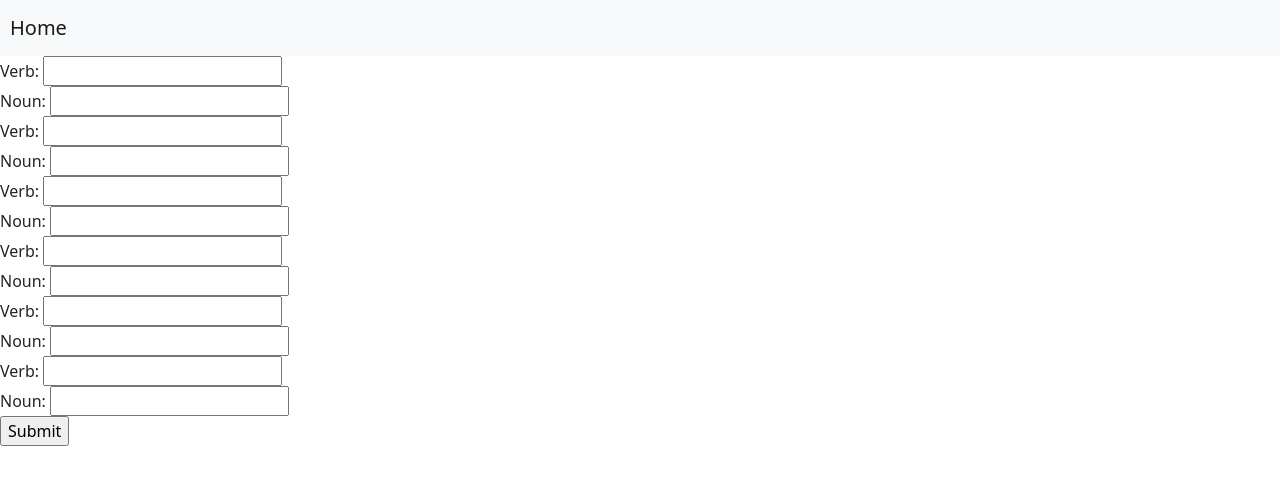
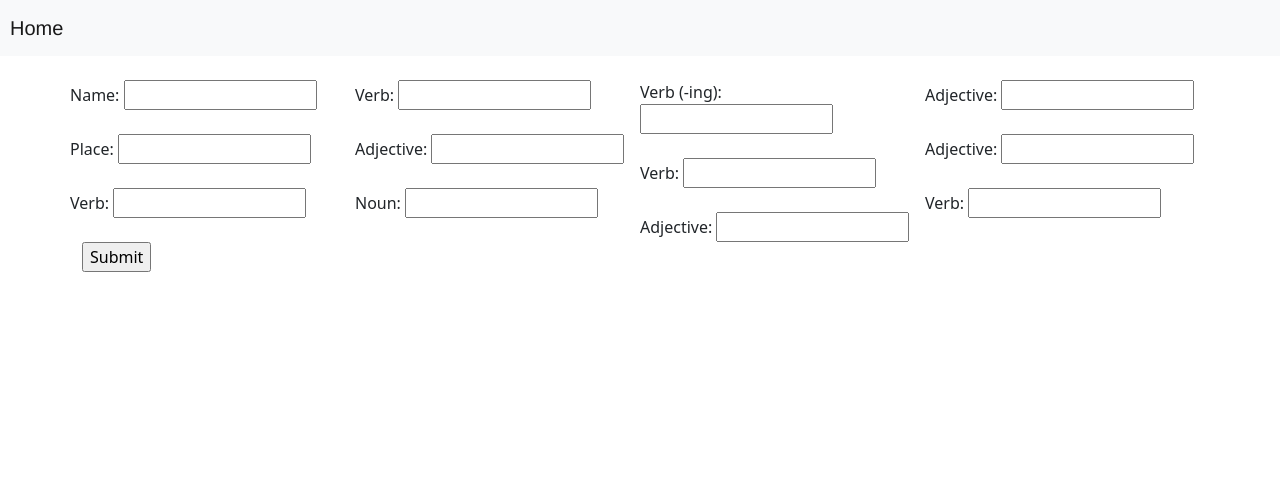
Before and after one commit to theofahey/Ties__tfahey20_sging20_ekrechmer20_ilam21, a Flask app: page /FBI-input in a window 1280 px wide. Shown: the top 485 px of the page. Run offline with Flask 2, Linux system fonts and the light colour scheme.

Commit message:
worked on formatting and fixing small things

```diff
--- a/app/fbiStory.txt
+++ b/app/fbiStory.txt
@@ -1 +1 @@
-You’re running away from FBI wanted criminal #. As you race down the block, you turn the corner and run into your friend, #, who stops you and says, “#” You take these wise words of wisdom and keep running, deciding it’s best to run into #. As you # and # towards the # #, you see your criminal begin to gain speed, looking like a # and # towards you. You need to # again! You keep running and bump into a(n) # trash can, a(n) # schoolbus, and #, another FBI criminal. Just when you think your life is over, the first FBI criminal spots the second, and the two embrace in a(n) # hug. Is this a criminal love story, you wonder? Quickly, you # to get away from danger, admiring this long-lost romance from afar.
+You’re running away from FBI wanted criminal #. As you race down the block, you turn the corner and run into your friend, #, who stops you and says, “#” You take these wise words of wisdom and keep running, deciding it’s best to run into #. As you # and # towards the # safe place, you see your criminal begin to gain speed, looking like a # and # towards you. You need to # again! You keep running and bump into a(n) # trash can, a(n) # schoolbus, and #, another FBI criminal. Just when you think your life is over, the first FBI criminal spots the second, and the two embrace in a(n) # hug. Is this a criminal love story, you wonder? Quickly, you # to get away from danger, admiring this long-lost romance from afar.
--- a/app/templates/FBIfill.html
+++ b/app/templates/FBIfill.html
@@ -10,51 +10,68 @@
   </head>
   <body>
     <nav class="navbar navbar-expand-lg navbar-light bg-light">
-      <a class="navbar-brand" style="padding-left: 10px;"
+      <a class="navbar-brand" style="padding-left: 10px; font-family: Helvetica;"
         href="{{ url_for('start') }}">Home</a>
         <button class="navbar-toggler" type="button" data-toggle="collapse" data-target="#navbarSupportedContent" aria-controls="navbarSupportedContent" aria-expanded="false" aria-label="Toggle navigation">
           <span class="navbar-toggler-icon"></span>
         </button>
     </nav>
+    <br>
     {% block content %}
     <form class="" action="{{ url_for('kanye_east') }}" method="POST">
-          Verb:
-          <input type="text" name="1">
-          <br>
-          Noun:
-          <input type="text" name="2">
-          <br>
-          Verb:
-          <input type="text" name="3">
-          <br>
-          Noun:
-          <input type="text" name="4">
-          <br>
-          Verb:
-          <input type="text" name="5">
-          <br>
-          Noun:
-          <input type="text" name="6">
-          <br>
-          Verb:
-          <input type="text" name="7">
-          <br>
-          Noun:
-          <input type="text" name="8">
-          <br>
-          Verb:
-          <input type="text" name="9">
-          <br>
-          Noun:
-          <input type="text" name="10">
-          <br>
-          Verb:
-          <input type="text" name="11">
-          <br>
-          Noun:
-          <input type="text" name="12">
-          <br>
+          <div class="container">
+          <div class="row">
+            <!-- column 1 -->
+            <div class="col-sm" style="padding-left: 0px">
+              Name:
+              <input type="text" name="1" size="15">
+              <br><br>
+              Place:
+              <input type="text" name="2" size="15">
+              <br><br>
+              Verb:
+              <input type="text" name="3" size="15">
+              <br><br>
+            </div>
+            <!-- column 2 -->
+            <div class="col-sm" style="padding-left: 0px">
+              Verb:
+              <input type="text" name="4" size="15">
+              <br><br>
+              Adjective:
+              <input type="text" name="5" size="15">
+              <br><br>
+              Noun:
+              <input type="text" name="6" size="15">
+              <br><br>
+            </div>
+            <!-- column 3 -->
+            <div class="col-sm" style="padding-left: 0px">
+              Verb (-ing):
+              <input type="text" name="7" size="15">
+              <br><br>
+              Verb:
+              <input type="text" name="8" size="15">
+              <br><br>
+              Adjective:
+              <input type="text" name="9" size="15">
+            </div>
+            <!-- column 4 -->
+            <div class="col-sm" style="padding-left: 0px">
+              Adjective:
+              <input type="text" name="10" size="15">
+              <br><br>
+              Adjective:
+              <input type="text" name="11" size="15">
+              <br><br>
+              Verb:
+              <input type="text" name="12" size="15">
+            </div>
+          </div>
           <input type="submit">
+        </div>
+
+
     </form>
     {% endblock %}
   </body>
--- a/app/templates/dogfill.html
+++ b/app/templates/dogfill.html
@@ -9,7 +9,7 @@
   </head>
   <body>
     <nav class="navbar navbar-expand-lg navbar-light bg-light">
-      <a class="navbar-brand" style="padding-left: 10px;"
+      <a class="navbar-brand" style="padding-left: 10px; font-family: Helvetica;"
         href="{{ url_for('start') }}">Home</a>
         <button class="navbar-toggler" type="button" data-toggle="collapse" data-target="#navbarSupportedContent" aria-controls="navbarSupportedContent" aria-expanded="false" aria-label="Toggle navigation">
           <span class="navbar-toggler-icon"></span>
--- a/devlog.txt
+++ b/devlog.txt
@@ -50,3 +50,8 @@ EllaK -- 12-20-2021(8:39)
 TheoF -- 12-20-2021(11:12)
   Implemented Joke API which generates a random joke.
   Added Joke API to funny.html
+EllaK -- 12-29-2021(23:00)
+  Reformatted FBI fill-in page
+  Added navbars to all pages
+  Reformatted home page (fonts, images, spacing)
+  Fixed small details for the FBI fill-in (specifying parts of speech, changed small part of story)
```
Also changed, not shown: app/templates/dog.html (+17 -3 lines), app/templates/fbi.html (+16 -2 lines), app/templates/index.html (+33 -18 lines), app/static/angrydogcartoon.jpeg (added), app/static/chase.jpg (added).
